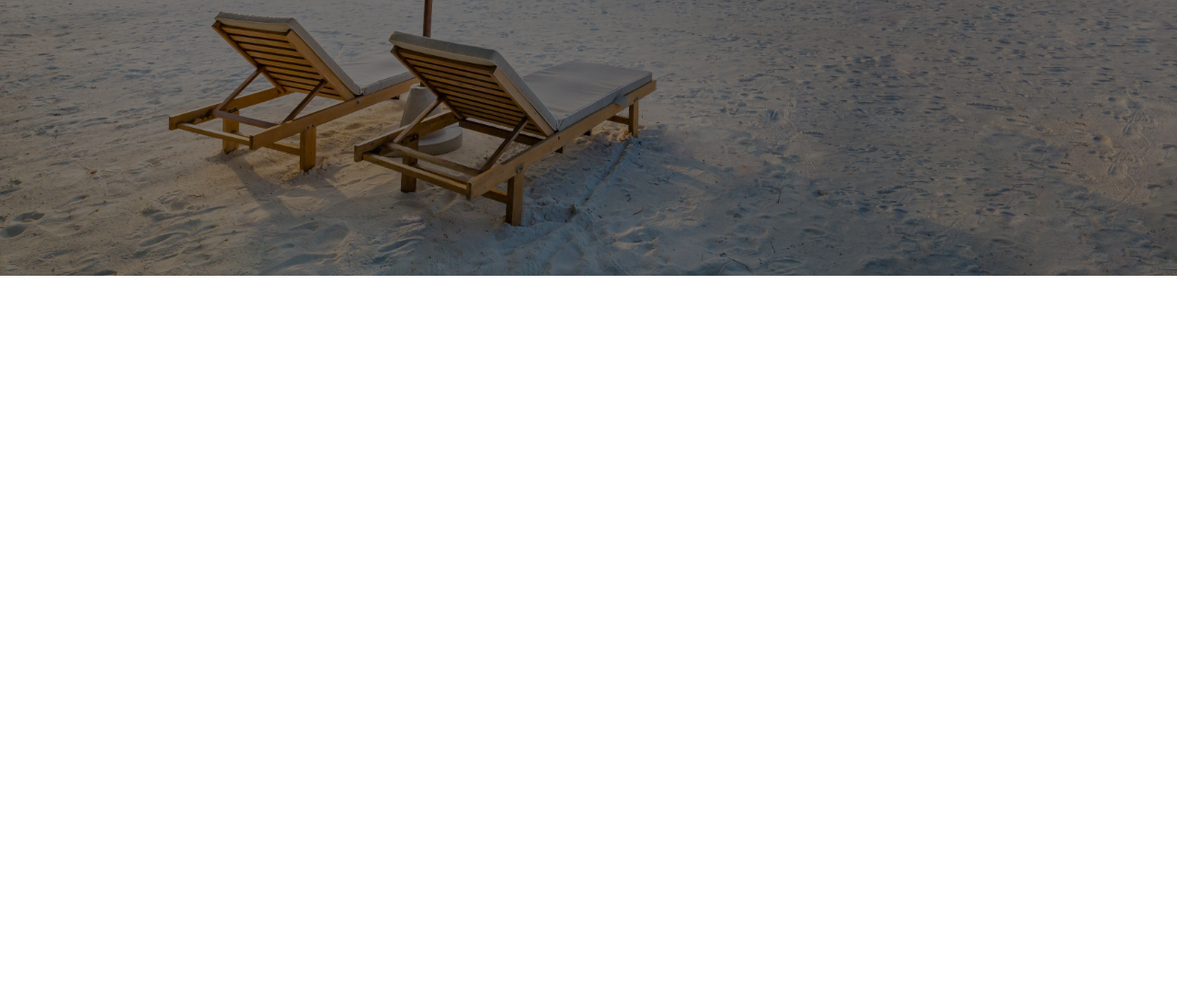
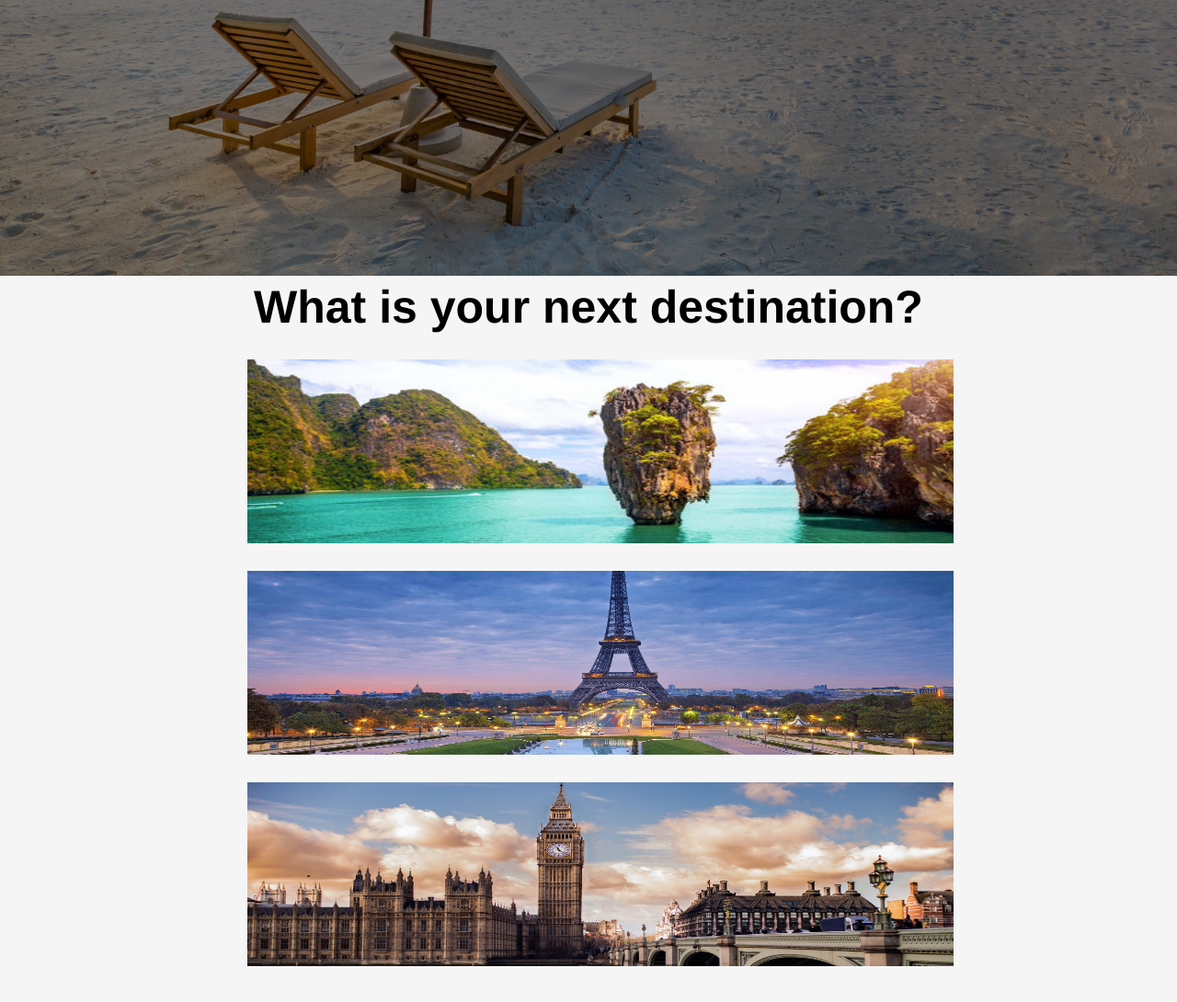
Before and after one commit to moran-aga/wiki-page, a plain HTML site: page destinations.html in a window 1280 px wide. Shown: the part 500-1590 px from the top of the page at 92% size. Before the commit the page ends 800 px from the top, so only its background shows below. Drawn offline with Linux system fonts and the light colour scheme.

Commit message:
wix page step 6
i started to build the destination page, only put imaages in the middle

```diff
--- a/destinations.html
+++ b/destinations.html
@@ -22,5 +22,21 @@
         </div>
     </header>
 
+    <main class="destination-images">
+        <h2> What is your next destination? </h2>
+        <div class="images">
+            <a href="https">
+                <img class=img-box src="thailand.jpg" alt="thailand">
+            </a>
+            <a href="https">
+                <img class=img-box src="paris.jpg" alt="paris">
+            </a>
+            <a href="https">
+                <img class=img-box src="london.jpg" alt="london">
+            </a>
+        </div>
+
+    </main>
+
 </body>
 </html>
--- a/style.css
+++ b/style.css
@@ -63,9 +63,37 @@ ul li.active a{
      color: white;
  }
 
- main{
+ .middle{
     background-image:linear-gradient(rgba(0,0,0,0.5),rgba(0,0,0,0.5)), url(3.jpg);
     height: 100vh;
     background-size: cover;
     background-position: center;
 }
+
+.destination-images {
+    background-color: whitesmoke;
+    height: 100vh;
+    background-size: cover;
+    background-position: center;
+}
+
+h2{
+    font-size: 50px;
+    color:black;
+    text-align: center;
+    padding: 5px;
+}
+
+.images{
+    max-width: 1200px;
+    margin: auto;
+    width: 60%;
+    padding: 10px;
+}
+
+.img-box{
+    height:200px;
+    width:100% ;
+    margin: 8px;
+    padding: 5px;
+}
```
Also changed, not shown: index.html (+2 -0 lines), london.jpg (added), paris.jpg (added), thailand.jpg (added).
